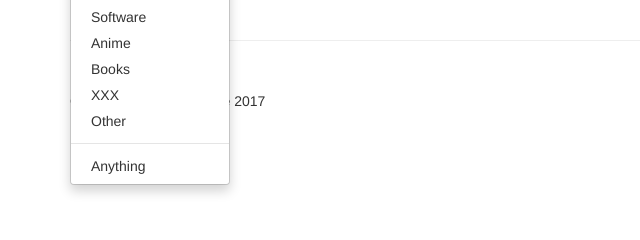
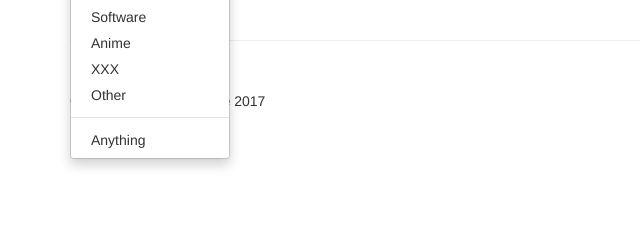
Before and after one commit to KevinJDurant/OpenTorrentSite, a PHP site: page /en/search/search.php?query=1 in a window 1280 px wide, after a click on "Category". Shown: the part 212-452 px from the top of the page, without its empty margins (0-640 px from the left). Run offline with PHP 8.4, Linux system fonts and the light colour scheme; data comes from the database, SQL or seed files in the repository; data that the repository does not hold is empty.

Commit message:
Update search.php
Category change

```diff
--- a/en/search/search.php
+++ b/en/search/search.php
@@ -130,9 +130,8 @@
                               <li><a href="4">Games</a></li>
                               <li><a href="5">Software</a></li>
                               <li><a href="6">Anime</a></li>
-                              <li><a href="7">Books</a></li>
-                              <li><a href="8">XXX</a></li>
-                              <li><a href="9">Other</a></li>
+                              <li><a href="7">XXX</a></li>
+                              <li><a href="8">Other</a></li>
                               <li class="divider"></li>
                               <li><a href="all">Anything</a></li>
                             </ul>
```
